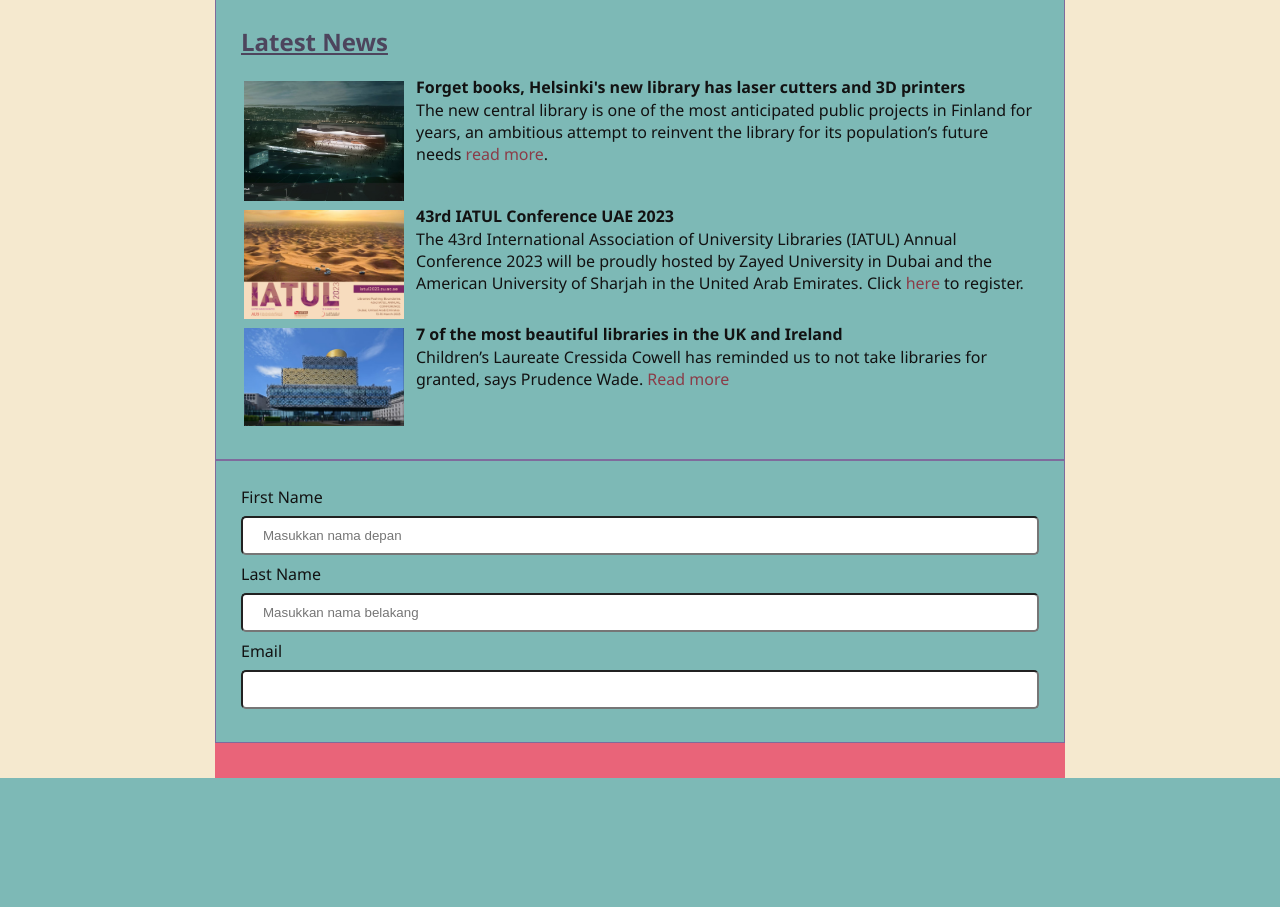
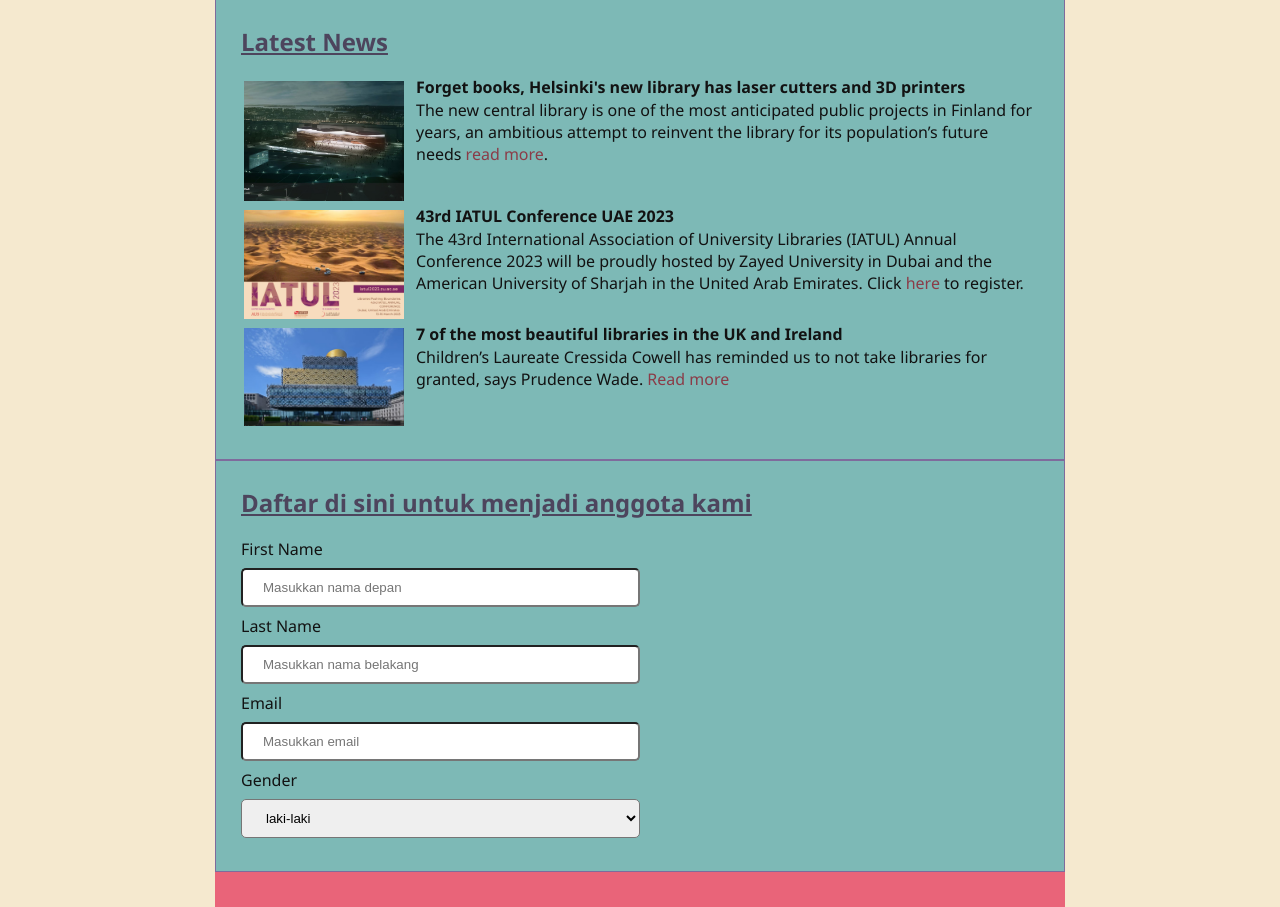
Before and after one commit to Divaaz/4-Horsemen-Library, a PHP site: page /webkelompok2.html in a window 1280 px wide. Shown: the part 248-1155 px from the top of the page. Before the commit the page ends 1026 px from the top, so only its background shows below. Run offline with PHP 8.4, Linux system fonts and the light colour scheme.

Commit message:
menambah input dan mengganti style form

```diff
--- a/tugas1/style.css
+++ b/tugas1/style.css
@@ -87,10 +87,10 @@ a:hover {
     vertical-align: top;
 }
 .input {
-    width: 100%;
+    width: 50%;
     padding: 10px 20px;
     margin: 8px 0px;
-    display: inline-block;
+    display: block;
     border-radius: 5px;
 }
 aside{
--- a/tugas1/webkelompok2.html
+++ b/tugas1/webkelompok2.html
@@ -45,16 +45,20 @@
         </div>
         <div class="flex">
             <main>
+            <h2>Daftar di sini untuk menjadi anggota kami</h2>
             <form action="membuat-anggota.php" method="post" autocomplete="off">
                 <label for="fname">First Name</label>
                 <input class="input" type="text" name="fname" value maxlength="50" size="30" placeholder="Masukkan nama depan" required>
-                <br>
                 <label for="lname">Last Name</label>
                 <input class="input" type="text" name="lname" value maxlength="50" size="30" placeholder="Masukkan nama belakang" required>
-                <br>
                 <label for="email">Email</label>
-                <input class="input" type="email" name="email" value maxlength="50" size="30" required>
-                <br>
+                <input class="input" type="email" name="email" value maxlength="50" size="30" placeholder="Masukkan email" required>
+                <label for="gender">Gender</label>
+                <select  name="gender" class="input" required>
+                    <option value="laki-laki">laki-laki</option>
+                    <option value="perempuan">perempuan</option>
+                    <option value="tidak ingin menyebutkan">tidak ingin menyebutkan</option>
+                </select>
                 <label for=""></label>
             </form>
             </main>
```
